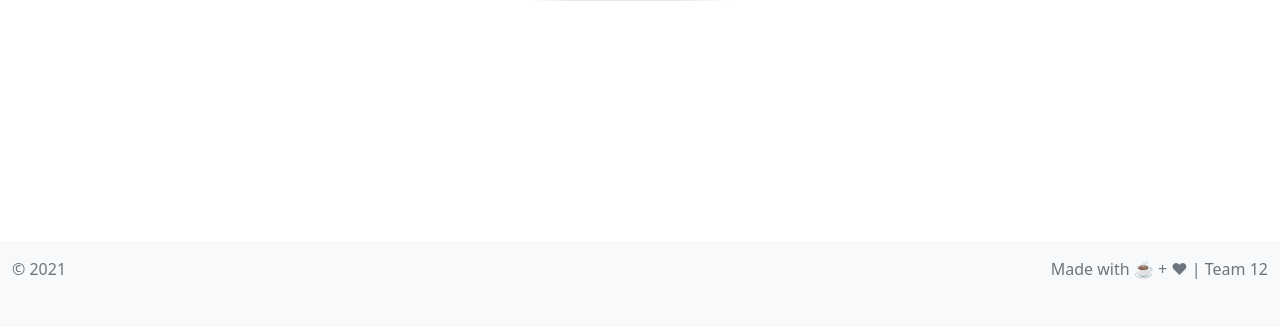
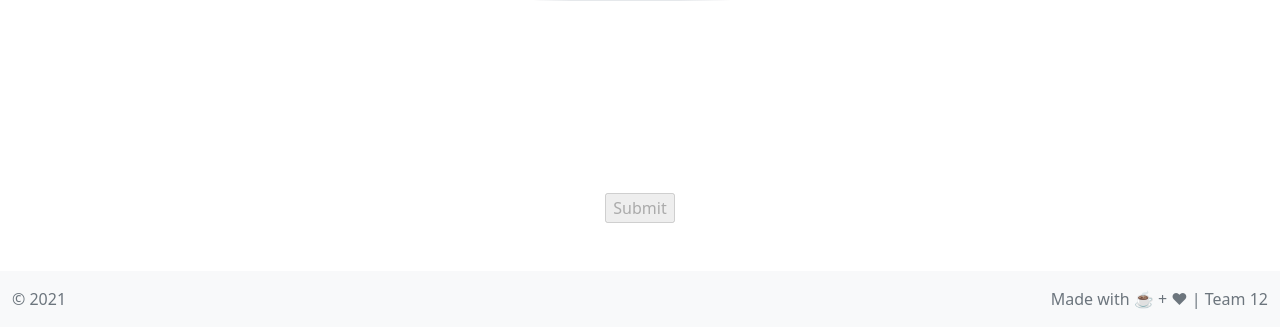
Before and after one commit to thaysom22/SODA_hackathon_team_12, a Flask app: template templates/index.html in a window 1280 px wide. Shown: the part 808-1135 px from the top of the page. Before the commit the page ends 1087 px from the top, so only its background shows below. Run offline with Flask 2, Linux system fonts and the light colour scheme; the template is opened without the code that fills it: most values are stand-ins (such as "Sample title", 1, 10 or a date in 2020); some libraries are stand-ins or nearby versions.

Commit message:
feat: Adds form to main page

```diff
--- a/templates/index.html
+++ b/templates/index.html
@@ -106,9 +106,10 @@
   </div>
 
   <div class="container p-5">
-    <ul id="provisions-list">
-
-    </ul>
+    <form action="/submit" method="post">
+      <ul id="provisions-list"></ul>
+      <input id="provision-form-submit" type="submit" value="Submit" disabled>
+    </form>
   </div>
 
 </div>
```
